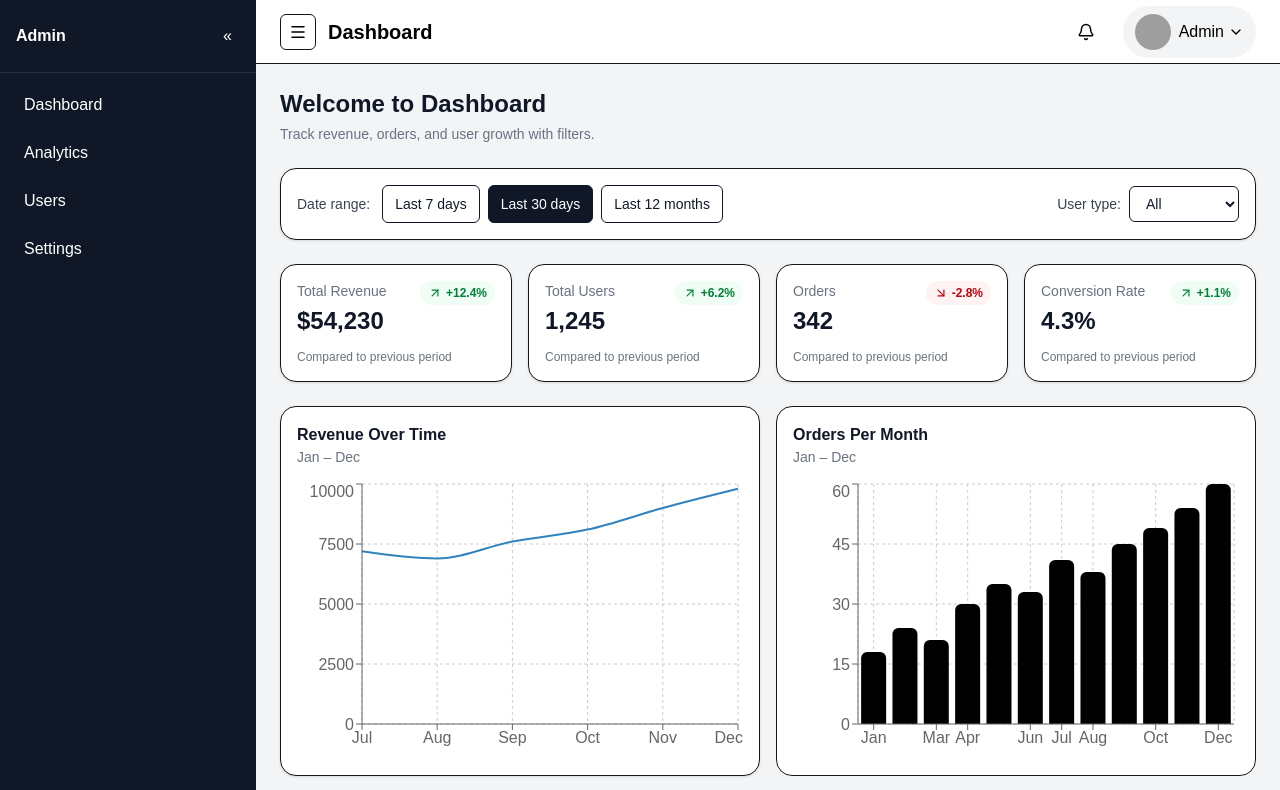
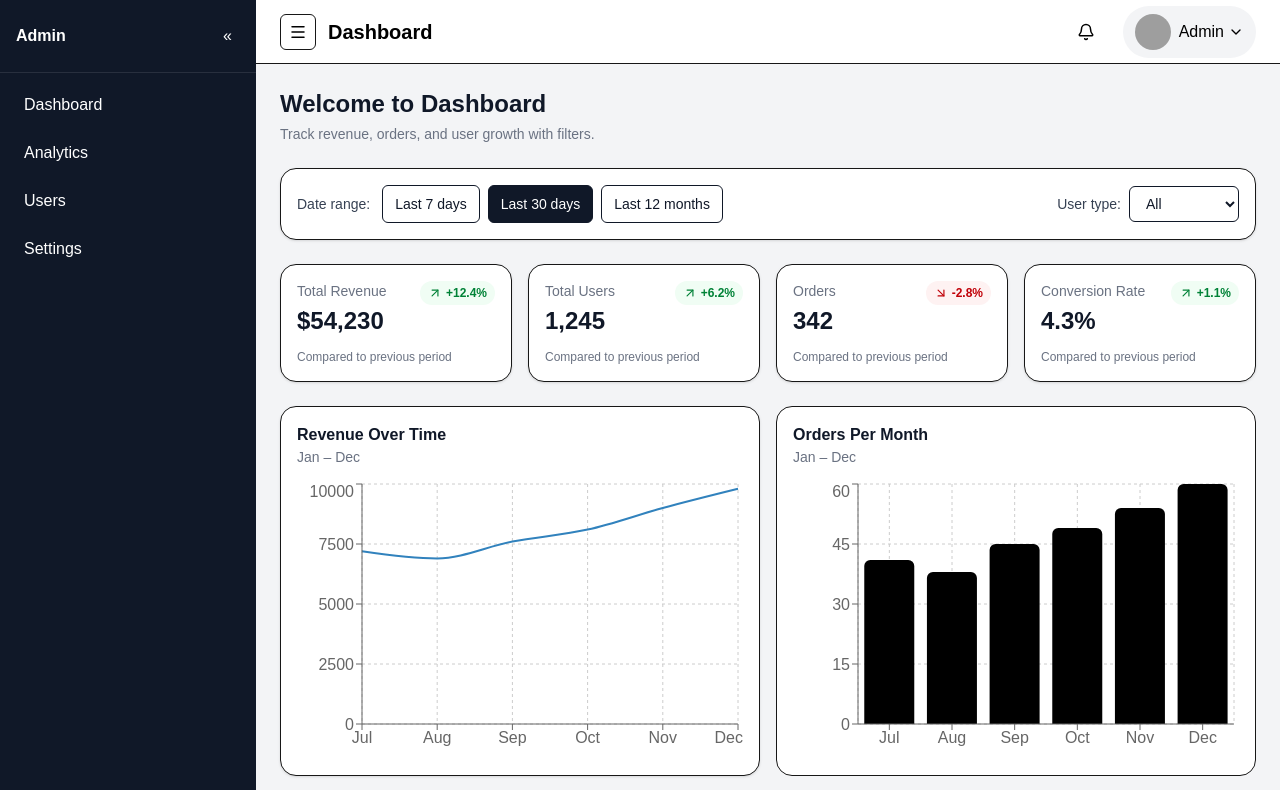
Before and after one commit to rabbiWD/Dashboard_Analytics, a Next.js app: page /dashboard in a window 1280 px wide. Shown: the top 790 px of the page. Built offline with nearby package versions, Linux system fonts and the light colour scheme; grey boxes are pictures that could not be loaded.

Commit message:
orderbarcharts folder problem fixed

```diff
--- a/src/app/Components/Charts/OrdersBarChart.tsx
+++ b/src/app/Components/Charts/OrdersBarChart.tsx
@@ -1,6 +1,5 @@
 "use client";
 
-import { useEffect, useState } from "react";
 import {
   BarChart,
   Bar,
@@ -11,22 +10,7 @@ import {
   CartesianGrid,
 } from "recharts";
 
-type OrdersPoint = { month: string; orders: number };
-
-const ordersData: OrdersPoint[] = [
-  { month: "Jan", orders: 18 },
-  { month: "Feb", orders: 24 },
-  { month: "Mar", orders: 21 },
-  { month: "Apr", orders: 30 },
-  { month: "May", orders: 35 },
-  { month: "Jun", orders: 33 },
-  { month: "Jul", orders: 41 },
-  { month: "Aug", orders: 38 },
-  { month: "Sep", orders: 45 },
-  { month: "Oct", orders: 49 },
-  { month: "Nov", orders: 54 },
-  { month: "Dec", orders: 60 },
-];
+export type OrdersPoint = { month: string; orders: number };
 
 function ChartSkeleton() {
   return (
@@ -34,25 +18,19 @@ function ChartSkeleton() {
   );
 }
 
-export default function OrdersBarChart() {
-  const [loading, setLoading] = useState(true);
-  const [data, setData] = useState<OrdersPoint[]>([]);
-
-  //  Simulate API delay for “Animated loading”
-  useEffect(() => {
-    const t = setTimeout(() => {
-      setData(ordersData);
-      setLoading(false);
-    }, 900);
-    return () => clearTimeout(t);
-  }, []);
-
+export default function OrdersBarChart({
+  data,
+  loading,
+}: {
+  data: OrdersPoint[];
+  loading: boolean;
+}) {
   return (
-    <div className="rounded-2xl border bg-white p-4">
-      <h3 className="text-base font-semibold text-gray-900">
+    <div className="rounded-2xl border bg-white dark:bg-gray-900 dark:border-gray-700 p-4 transition-colors">
+      <h3 className="text-base font-semibold text-gray-900 dark:text-gray-100">
         Orders Per Month
       </h3>
-      <p className="text-sm text-gray-500 mb-3">Jan – Dec</p>
+      <p className="text-sm text-gray-500 dark:text-gray-400 mb-3">Jan – Dec</p>
 
       {loading ? (
         <ChartSkeleton />
@@ -64,7 +42,6 @@ export default function OrdersBarChart() {
               <XAxis dataKey="month" />
               <YAxis />
               <Tooltip />
-              {/*  Recharts bar animation happens on mount */}
               <Bar dataKey="orders" radius={[6, 6, 0, 0]} />
             </BarChart>
           </ResponsiveContainer>
```
